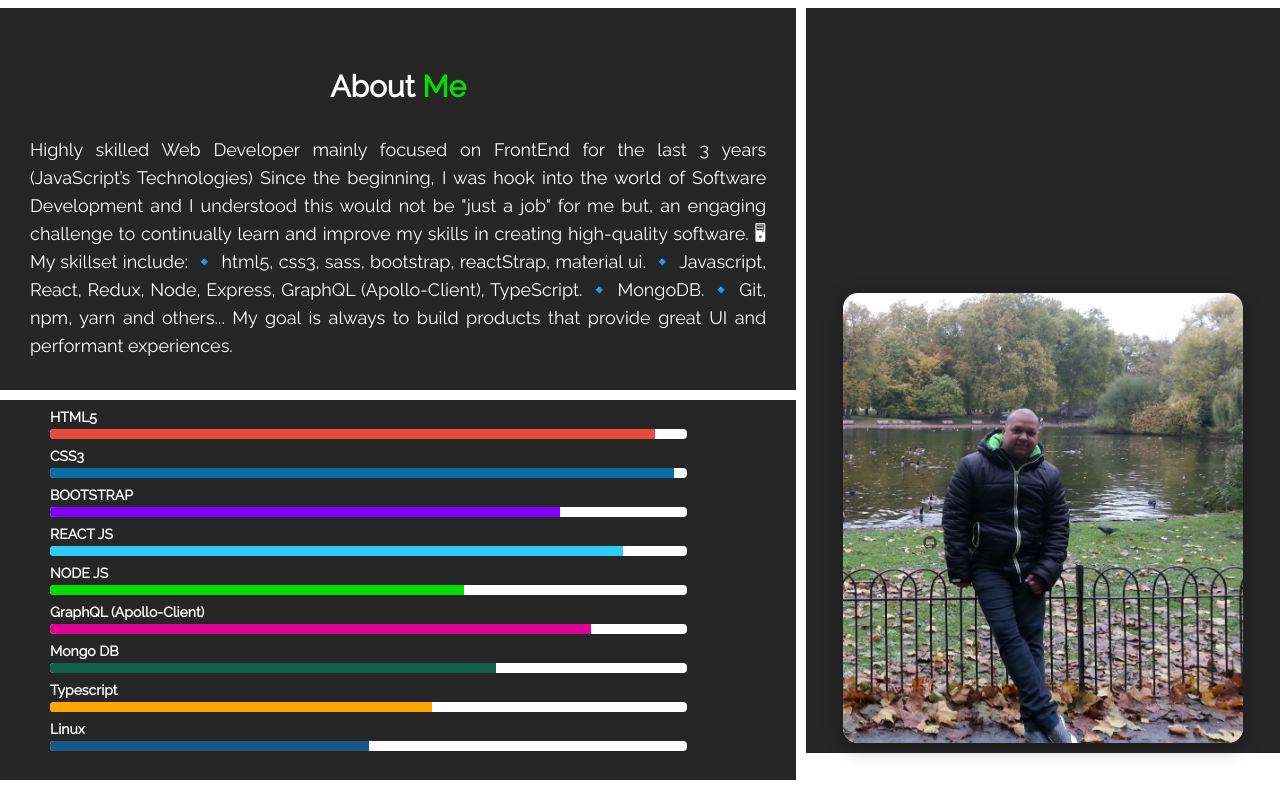
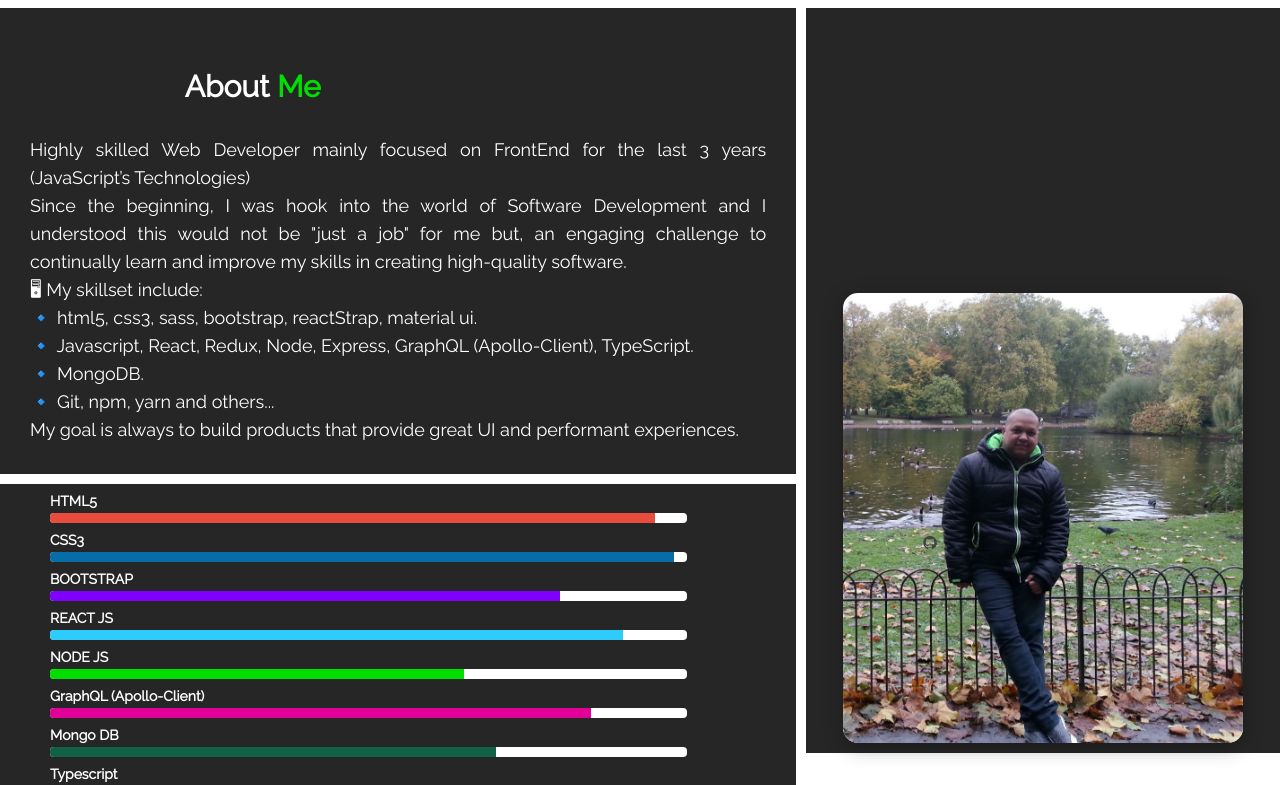
Before and after one commit to Reynaldoabv/Portfolio, a plain HTML site: page index.html in a window 1280 px wide. Shown: the part 882-1667 px from the top of the page. Drawn offline with nearby package versions, Linux system fonts and the light colour scheme; some packages are replaced by stand-ins of ours.

Commit message:
Update index.html

```diff
--- a/index.html
+++ b/index.html
@@ -69,18 +69,18 @@
             <!-- About me section-->
             <div class="sidebar" id="aboutMe">
                 <h2 class="titles wow slideInLeft">About <strong>Me</strong></h2>
-                <p>Highly skilled Web Developer mainly focused on FrontEnd for the last 3 years (JavaScript’s Technologies)
+                <p>Highly skilled Web Developer mainly focused on FrontEnd for the last 3 years (JavaScript’s Technologies)</p>
 
-                Since the beginning, I was hook into the world of Software Development and I understood this would not be "just a job" for me but,
-                an engaging challenge to continually learn and improve my skills in creating high-quality software.
+                <p>Since the beginning, I was hook into the world of Software Development and I understood this would not be "just a job" for me but,
+                an engaging challenge to continually learn and improve my skills in creating high-quality software.</p>
 
-                🖥 My skillset include:
-                🔹 html5, css3, sass, bootstrap, reactStrap, material ui.
-                🔹 Javascript, React, Redux, Node, Express, GraphQL (Apollo-Client), TypeScript.
-                🔹 MongoDB.
-                🔹 Git, npm, yarn and others...
+                <p>🖥 My skillset include:</p>
+                <p>🔹 html5, css3, sass, bootstrap, reactStrap, material ui.</p>
+                <p>🔹 Javascript, React, Redux, Node, Express, GraphQL (Apollo-Client), TypeScript.</p>
+                <p>🔹 MongoDB.</p>
+                <p>🔹 Git, npm, yarn and others...</p>
 
-                My goal is always to build products that provide great UI and performant experiences. </p>
+                <p>My goal is always to build products that provide great UI and performant experiences. </p>
             </div>
             <div class="sidebar2">
                 <h3>HTML5</h3>
```
